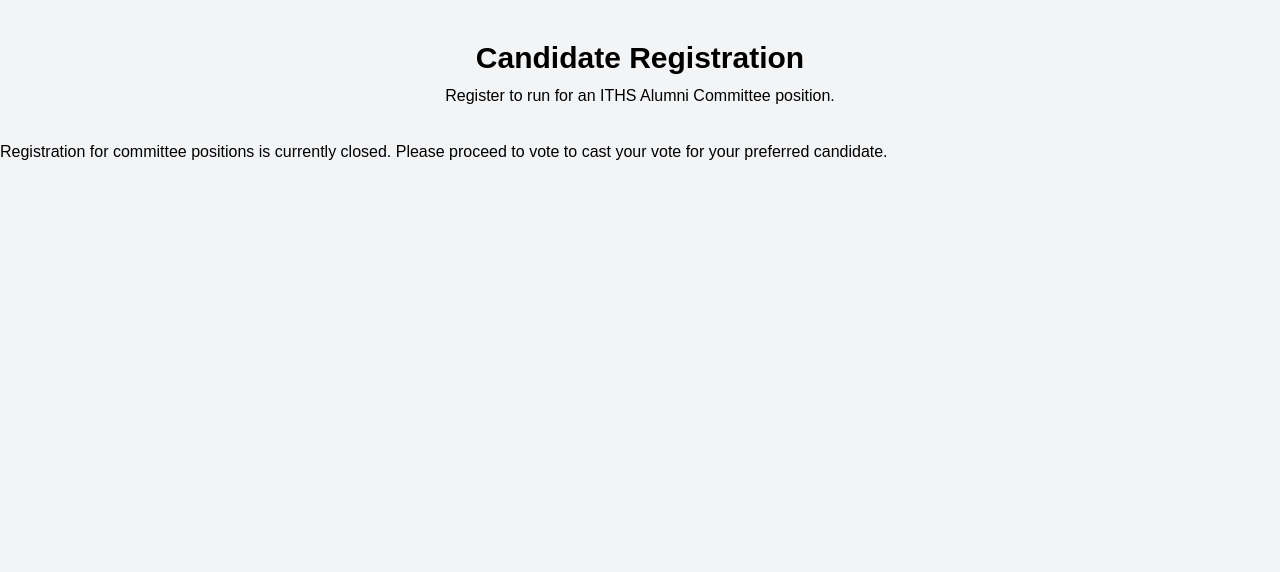
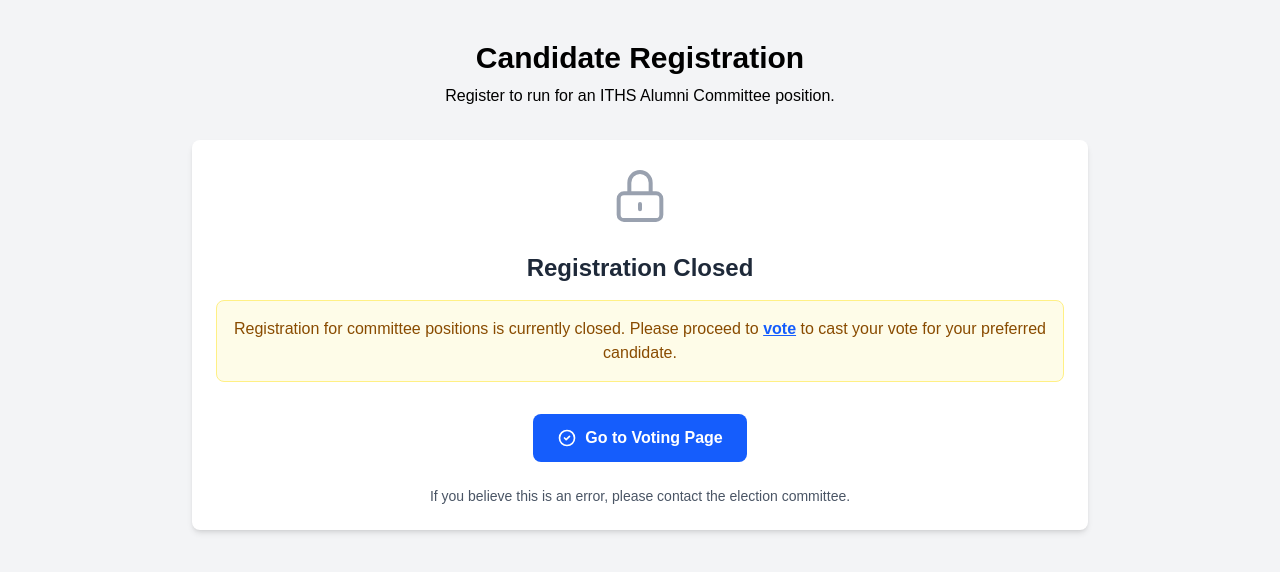
Before and after one commit to Mayoroftata/ITHS-Election-frontend, a Next.js app: page /register in a window 1280 px wide. Shown: the top 572 px of the page. Built offline with nearby package versions, Linux system fonts and the light colour scheme.

Commit message:
done again

```diff
--- a/src/app/register/page.tsx
+++ b/src/app/register/page.tsx
@@ -1,6 +1,6 @@
 'use client';
 
-import Link from 'next/link';
+import RegistrationClosed from '@/components/RegistrationClosed';
 // import CandidateForm from '@/components/candidateForm';
 import { ToastContainer } from 'react-toastify';
 import 'react-toastify/dist/ReactToastify.css';
@@ -12,12 +12,7 @@
         <h1 className="text-3xl font-bold">Candidate Registration</h1>
         <p className="mt-2">Register to run for an ITHS Alumni Committee position.</p>
       </div>
-
-        <div>
-          <p>
-            Registration for committee positions is currently closed. Please proceed to <Link href="/vote">vote</Link> to cast your vote for your preferred candidate.
-          </p>
-        </div>
+      <RegistrationClosed />
       {/* <CandidateForm/> */}
       <ToastContainer position="top-right" autoClose={3000} />
     </main>
--- /dev/null
+++ b/src/components/RegistrationClosed.tsx
@@ -0,0 +1,58 @@
+import Link from 'next/link';
+
+export default function RegistrationClosed() {
+  return (
+    <div className="max-w-4xl mx-auto p-6 bg-white rounded-lg shadow-md mt-8">
+      <div className="text-center">
+        <div className="mb-6">
+          <svg
+            className="mx-auto h-16 w-16 text-gray-400"
+            fill="none"
+            viewBox="0 0 24 24"
+            stroke="currentColor"
+          >
+            <path
+              strokeLinecap="round"
+              strokeLinejoin="round"
+              strokeWidth={1.5}
+              d="M12 15v2m-6 4h12a2 2 0 002-2v-6a2 2 0 00-2-2H6a2 2 0 00-2 2v6a2 2 0 002 2zm10-10V7a4 4 0 00-8 0v4h8z"
+            />
+          </svg>
+        </div>
+
+        <h2 className="text-2xl font-bold text-gray-800 mb-4">
+          Registration Closed
+        </h2>
+
+        <div className="bg-yellow-50 border border-yellow-200 rounded-lg p-4 mb-6">
+          <p className="text-yellow-800">
+            Registration for committee positions is currently closed. Please proceed to{' '}
+            <Link
+              href="/vote"
+              className="text-blue-600 hover:text-blue-800 font-semibold underline transition-colors"
+            >
+              vote
+            </Link>{' '}
+            to cast your vote for your preferred candidate.
+          </p>
+        </div>
+
+        <div className="mt-8">
+          <Link
+            href="/vote"
+            className="inline-flex items-center px-6 py-3 bg-blue-600 text-white font-semibold rounded-lg hover:bg-blue-700 transition-colors"
+          >
+            <svg className="w-5 h-5 mr-2" fill="none" stroke="currentColor" viewBox="0 0 24 24">
+              <path strokeLinecap="round" strokeLinejoin="round" strokeWidth={2} d="M9 12l2 2 4-4m6 2a9 9 0 11-18 0 9 9 0 0118 0z" />
+            </svg>
+            Go to Voting Page
+          </Link>
+        </div>
+
+        <div className="mt-6 text-sm text-gray-600">
+          <p>If you believe this is an error, please contact the election committee.</p>
+        </div>
+      </div>
+    </div>
+  );
+}
```
